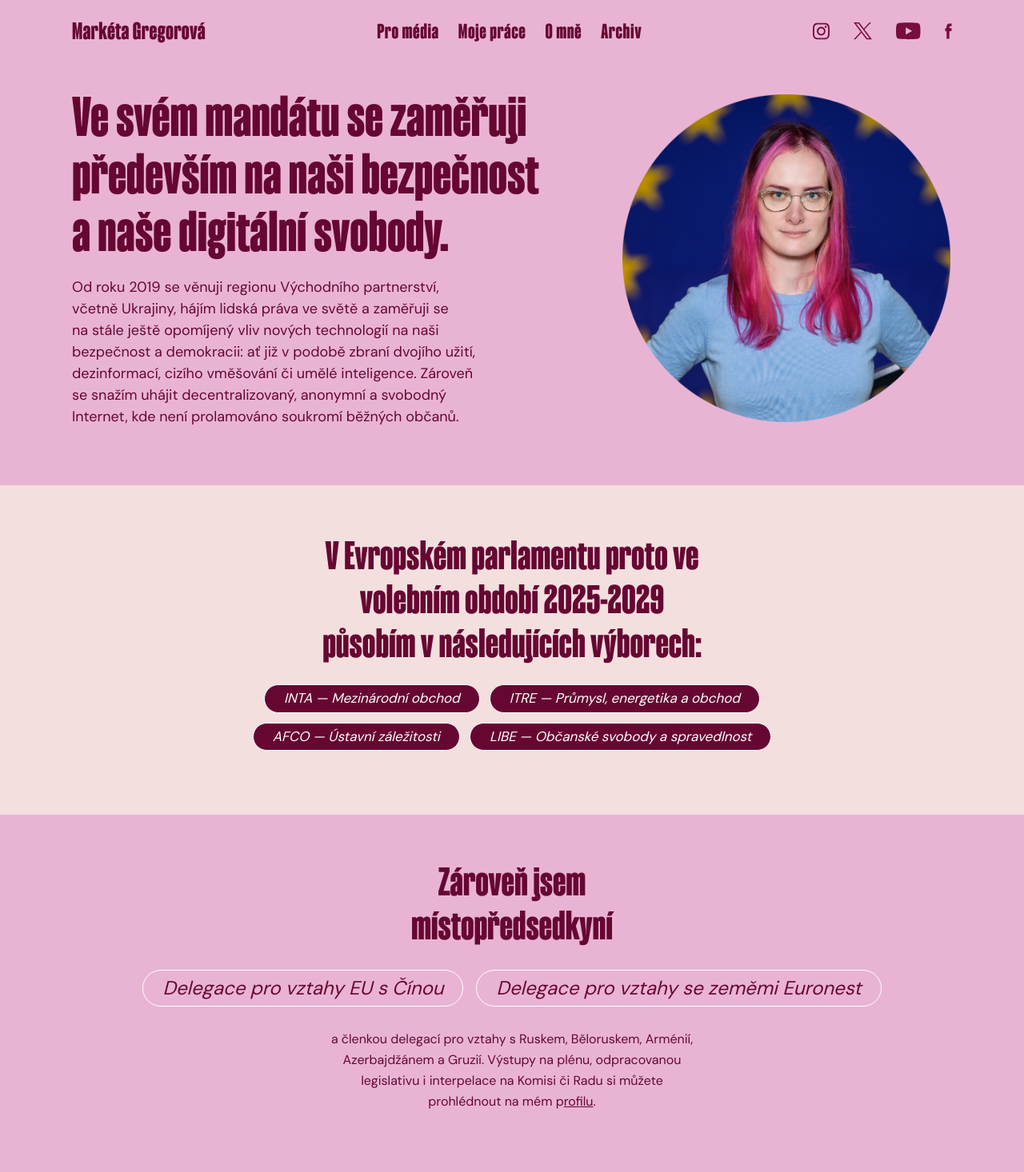
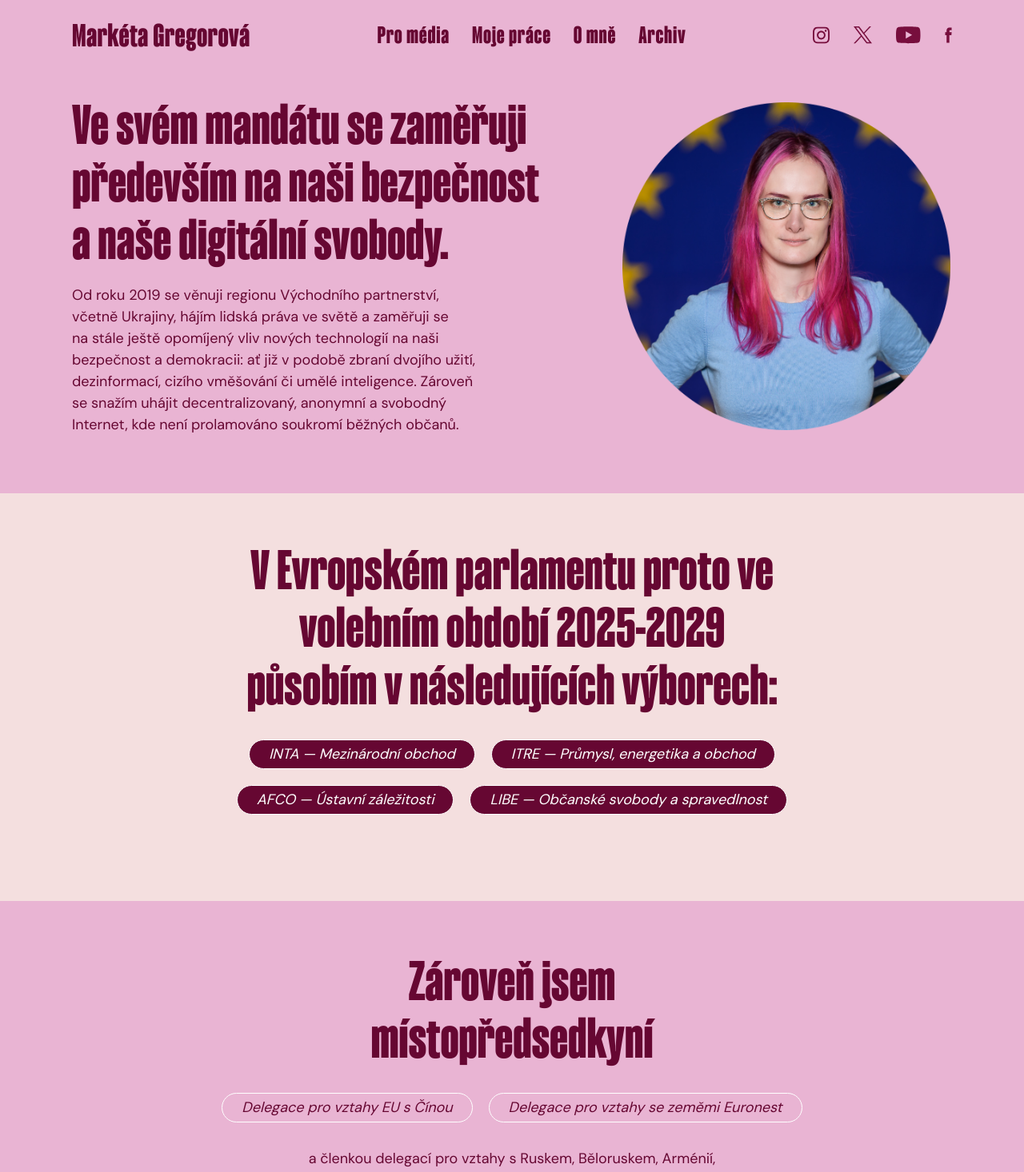
Before and after one commit to caroluxurians/mgreg, a Next.js app: page /moje-prace in a window 1280 px wide. Shown: the top 1466 px of the page at 80% size. Built offline with nearby package versions, Linux system fonts and the light colour scheme.

Commit message:
xl styles, 2xl init

```diff
--- a/app/components/Footer.tsx
+++ b/app/components/Footer.tsx
@@ -13,7 +13,7 @@ const Footer = () => {
       md:grid md:grid-cols-[3fr_2fr] md:px-9 md:gap-12
       lg:grid lg:w-[800px] lg:mx-auto lg:px-0 lg:pt-4
       xl:grid-cols-[3fr_3fr_2fr] xl:gap-2 xl:w-[1067px] xl:mx-auto
-      xl:h-[188px] xl:grid
+      xl:h-[220px] xl:grid
       2xl:h-[200px] 2xl:grid-cols-[3fr_3fr_2fr] 2xl:w-[1267px]"
       >
         <MarketaCard />
--- a/app/components/Header.tsx
+++ b/app/components/Header.tsx
@@ -14,8 +14,8 @@ type HeaderProps = {
 const Header = ({
   display,
   sectionsTextSize = "md:text-[25px] md:tracking-[0.5px]",
-  headingTextSize = "md:text-[30px] md:tracking-[0.3px]",
-  wrapperStyles = "md:mt-6 md:mx-auto md:w-[700px] lg:w-[900px] xl:w-[1100px]",
+  headingTextSize = "md:text-[30px] md:tracking-[0.3px] xl:text-[40px] xl:tracking-[0.4px]",
+  wrapperStyles = "md:mt-6 md:mx-auto md:w-[700px] lg:w-[900px] xl:w-[1100px] 2xl:w-[1400]",
 }: HeaderProps) => {
   return (
     <header className={classNames(`${display} w-full`)}>
@@ -46,6 +46,7 @@ const Header = ({
         gap-[11px] sm:gap-4
         md:gap-6 md:items-end ${sectionsTextSize}
         lg:gap-6 lg:text-[26px] lg:tracking-[0.6px]
+        xl:gap-7 xl:text-[30px] xl:tracking-[0.8px]
         2xl:text-[30px] 2xl:tracking-[0.6px] 2xl:gap-10`)}
         >
           {sectionsMobile.map((section) => (
--- a/app/components/LabelDark.tsx
+++ b/app/components/LabelDark.tsx
@@ -1,7 +1,7 @@
 const LabelDark = ({ content }: { content: string }) => {
   return (
     <div
-      className="w-auto text-[15px] sm:text-[16px] md:text-[17px] lg:text-[18px]xl:text-[24px] italic bg-dark-pink border border-white rounded-full px-5 py-1 sm:px-6 w-fit"
+      className="w-auto text-[15px] sm:text-[16px] md:text-[17px] lg:text-[18px] 2xl:text-[24px] italic bg-dark-pink border border-white rounded-full px-5 py-1 sm:px-6 w-fit"
     >
       {content}
     </div>
--- a/app/components/LabelTransparent.tsx
+++ b/app/components/LabelTransparent.tsx
@@ -1,6 +1,6 @@
 const LabelTransparent = ({ content }: { content: string }) => {
   return (
-    <div className="w-auto text-[15px] sm:text-[16px] md:text-[17px] lg:text-[18px] xl:text-[24px] italic border border-white rounded-full px-5 py-1 sm:px-6">
+    <div className="w-auto text-[15px] sm:text-[16px] md:text-[17px] lg:text-[18px] 2xl:text-[24px] italic border border-white rounded-full px-5 py-1 sm:px-6">
       {content}
     </div>
   );
--- a/app/moje-prace/page.tsx
+++ b/app/moje-prace/page.tsx
@@ -20,7 +20,8 @@ const MojePrace = () => {
             sm:h-auto sm:grid sm:grid-cols-[3fr_2fr] sm:gap-0 sm:pb-10 sm:w-[560px]
             md:w-[700px] md:pt-10
             lg:w-[900px] lg:pt-0 lg:pb-0 lg:mt-14 lg:mb-18
-            xl:w-[1100px] xl:grid-cols-[5fr_3fr]"
+            xl:w-[1100px] xl:grid-cols-[5fr_3fr]
+            2xl:w-[1400px]"
           >
             <div className="flex flex-col gap-5">
               <div className="font-heading flex flex-col text-[30px]/[30px] sm:text-[35px]/[37px] md:text-[40px]/[47px] lg:text-[50px]/[55px] xl:text-[70px]/[72px]">
@@ -83,14 +84,14 @@ const MojePrace = () => {
           </div>
         </div>
 
-        <div className="flex flex-col bg-beige py-16 gap-6 sm:py-10 md:pt-15 md:pb-20">
-          <div className="font-heading text-center text-[30px]/[34px] sm:text-[35px]/[39px] md:text-[40px]/[47px] lg:text-[50px]/[55px]">
+        <div className="flex flex-col bg-beige py-16 gap-6 sm:py-10 md:pt-15 md:pb-20 xl:gap-8 xl:pb-27">
+          <div className="font-heading text-center text-[30px]/[34px] sm:text-[35px]/[39px] md:text-[40px]/[47px] lg:text-[50px]/[55px] xl:text-[70px]/[72px]">
             V Evropském parlamentu proto ve<br />
             volebním období 2025-2029<br />
             působím v následujících výborech:<br />
           </div>
           <div className="text-white lg:mx-auto mx-4 sm:gap-4 md:mx-auto lg:gap-0">
-            <div className="flex flex-col items-center md:flex-row md:flex-wrap justify-center md:w-[700px] lg:w-[770px] gap-3">
+            <div className="flex flex-col items-center md:flex-row md:flex-wrap justify-center md:w-[700px] lg:w-[770px] gap-3 xl:gap-5">
               <LabelDark content="INTA — Mezinárodní obchod" />
               <LabelDark content="ITRE — Průmysl, energetika a obchod" />
               <LabelDark content=" AFCO — Ústavní záležitosti" />
@@ -100,13 +101,13 @@ const MojePrace = () => {
           </div>
         </div>
 
-        <div className="flex flex-col bg-light-pink gap-7 py-16 sm:pt-10 sm:pb-12 sm:gap-6 lg:gap-7 lg:pt-14 lg:pb-22">
+        <div className="flex flex-col bg-light-pink gap-7 py-16 sm:pt-10 sm:pb-12 sm:gap-6 lg:gap-7 lg:pt-14 lg:pb-22 xl:gap-8 xl:pt-16 xl:pb-26">
 
-          <div className="font-heading text-center text-[30px]/[34px] sm:text-[35px]/[39px] md:text-[40px]/[47px] lg:text-[50px]/[55px]">
+          <div className="font-heading text-center text-[30px]/[34px] sm:text-[35px]/[39px] md:text-[40px]/[47px] lg:text-[50px]/[55px] xl:text-[70px]/[72px]">
             Zároveň jsem<br /> místopředsedkyní
           </div>
 
-          <div className="flex flex-col items-center gap-3 sm:gap-4 lg:flex-row mx-auto">
+          <div className="flex flex-col items-center gap-3 sm:gap-4 lg:flex-row mx-auto xl:gap-5">
             <LabelTransparent content="Delegace pro vztahy EU s Čínou" />
             <LabelTransparent content="Delegace pro vztahy se zeměmi Euronest" />
           </div>
@@ -118,7 +119,7 @@ const MojePrace = () => {
             i interpelace na Komisi či Radu si můžete<br />
             prohlédnout na mém p<span className="underline decoration-dark-pink">rofilu</span>.<br />
           </div>
-          <div className="hidden md:block text-center md:text-[16px]/[26px]">
+          <div className="hidden md:block text-center md:text-[16px]/[26px] lg:text-[18px]">
             a členkou delegací pro vztahy s Ruskem, Běloruskem, Arménií,<br />
             Azerbajdžánem a Gruzií. Výstupy na plénu, odpracovanou<br />
             legislativu i interpelace na Komisi či Radu si můžete<br />
```
